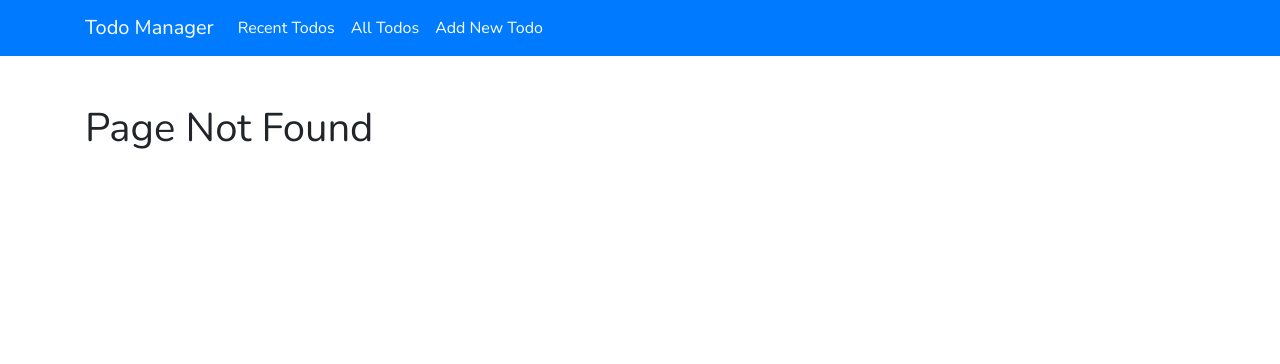
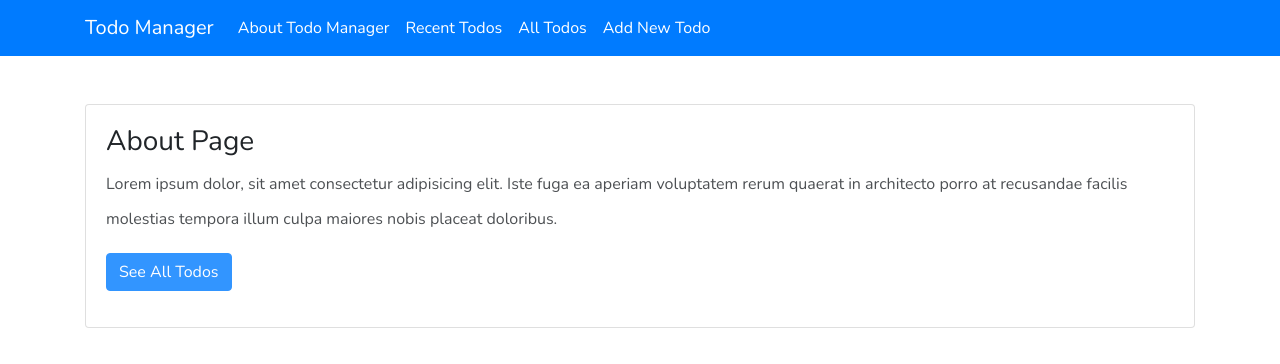
Before and after one commit to Achilles45/react-todoapp, a React (Create React App) app: page /about in a window 1280 px wide. Before the commit this address had no page. Shown: the top 364 px of the page. Built offline with nearby package versions, Linux system fonts and the light colour scheme.

Commit message:
Implemented lazy loading or code-spliting in app.js

```diff
--- a/src/App.js
+++ b/src/App.js
@@ -1,18 +1,26 @@
+import React, { Suspense } from "react";
+
 //Bring in React Router stuffs here
 import { BrowserRouter as Router, Route, Switch } from "react-router-dom";
-
 
 //Bring in our components
 import Navbar from "./components/Layouts/Navbar";
 import Home from "./components/Pages/Home"
+// import About from "./components/Pages/About"
 import AddTodo from "./components/Pages/AddTodo";
 import AllTodos from "./components/Pages/AllTodos";
 import ReadSingleTodo from "./components/TodosComponents/ReadSingleTodo";
 import NotFound from "./components/Layouts/NotFound";
 
+//Bring in Loading Component
+import LoadingFallback from "./components/Layouts/LoadingFallback";
 
 //Bring in provider
 import { Provider } from './components/Context/todoContext'
+
+//Lazy load some components
+const About = React.lazy(() => import('./components/Pages/About'));
+
 function App() {
   return (
    <Provider>
@@ -22,9 +30,19 @@ function App() {
         <div className="container">
           <Switch>
             <Route exact path="/" component={ Home } />
+            {/* <Route exact path="/about" component={ About } /> */}
             <Route exact path="/add-todo" component={ AddTodo } />
             <Route exact path="/all-todos" component={ AllTodos } />
             <Route exact path="/todos/:id" component={ ReadSingleTodo } />
+            {/* <Route exact path="/about" component={ About } /> */}
+
+            <Route exact path="/about" render={() =>{
+              return (
+                <Suspense fallback={ LoadingFallback }>
+                  <About />
+                </Suspense>
+              )
+            }}/>
             <Route component={ NotFound } />
           </Switch>
         </div>
--- /dev/null
+++ b/src/components/Layouts/LoadingFallback.js
@@ -0,0 +1,9 @@
+import React from 'react'
+
+export default function LoadingFallback() {
+    return (
+        <div>
+            <p>Component is Loading...</p>
+        </div>
+    )
+}
--- a/src/components/Layouts/Navbar.js
+++ b/src/components/Layouts/Navbar.js
@@ -1,7 +1,6 @@
 import React from 'react'
 import { Link } from 'react-router-dom'
-export default function Navbar(props) {
-    console.log(props)
+export default function Navbar() {
     return (
         <div>
             <nav className="navbar navbar-expand-lg navbar-dark bg-primary mb-5">
@@ -14,7 +13,10 @@ export default function Navbar(props) {
                 <div className="collapse navbar-collapse" id="navbarSupportedContent">
                     <ul className="navbar-nav mr-auto">
                     <li className="nav-item active">
-                        <Link className="nav-link" to="/">Recent Todos <span className="sr-only">(current)</span></Link>
+                        <Link className="nav-link" to="/about">About Todo Manager<span className="sr-only">(current)</span></Link>
+                    </li>
+                    <li className="nav-item active">
+                        <Link className="nav-link" to="/">Recent Todos </Link>
                     </li>
                     <li className="nav-item active">
                         <Link className="nav-link" to="/all-todos">All Todos</Link>
--- a/src/components/Layouts/TextInputGroup.js
+++ b/src/components/Layouts/TextInputGroup.js
@@ -34,7 +34,7 @@ TextInputGroup.propTypes = {
     name: PropTypes.string.isRequired,
     value: PropTypes.string.isRequired,
     placeholder: PropTypes.string.isRequired,
-    onchange: PropTypes.func.isRequired,
+    onchange: PropTypes.func,
     error: PropTypes.string
 };
 
--- /dev/null
+++ b/src/components/Pages/About.js
@@ -0,0 +1,20 @@
+import React, { Fragment } from 'react'
+import { Link } from 'react-router-dom'
+
+export default function About() {
+    return (
+        <div>
+            <Fragment>
+                <div className="card">
+                   <div className="card-body">
+                   <h3>About Page</h3>
+                   <p style={{opacity: ".8", lineHeight: "2.2"}}>
+                    Lorem ipsum dolor, sit amet consectetur adipisicing elit. Iste fuga ea aperiam voluptatem rerum quaerat in architecto porro at recusandae facilis molestias tempora illum culpa maiores nobis placeat doloribus. <br />
+                    <Link className="btn btn-primary" to="/all-todos" style={{marginTop: "1rem"}}>See All Todos</Link>
+                    </p>
+                   </div>
+                </div>
+            </Fragment>
+        </div>
+    )
+}
--- a/src/routes/index.js
+++ /dev/null
@@ -1,5 +0,0 @@
-import Home from "../components/Pages/Home";
-
-export default [
-    Home
-]
```
Also changed, not shown: src/routes/home.js (deleted, +0 -9 lines), src/routes/landingPage.js (added).
